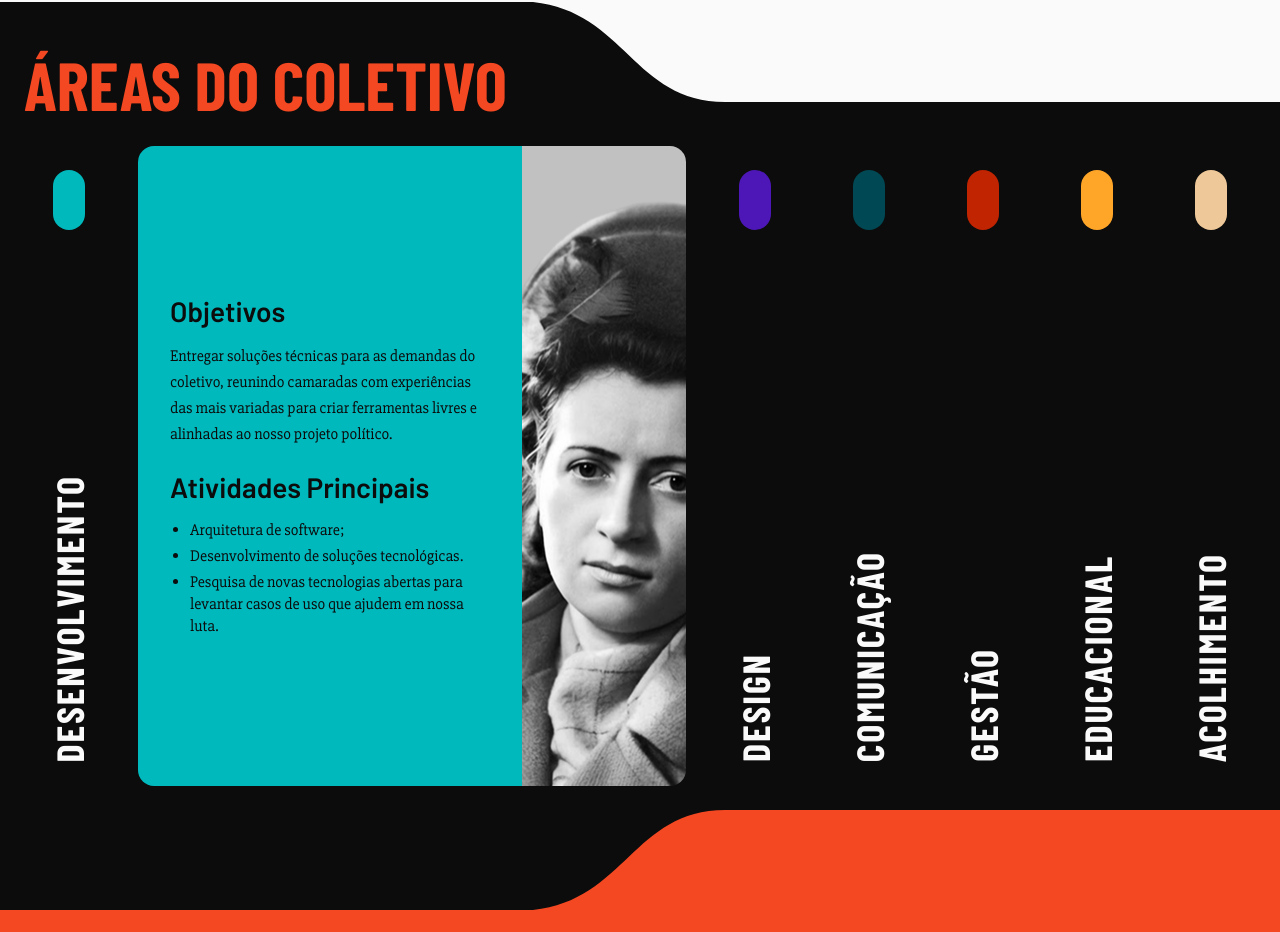
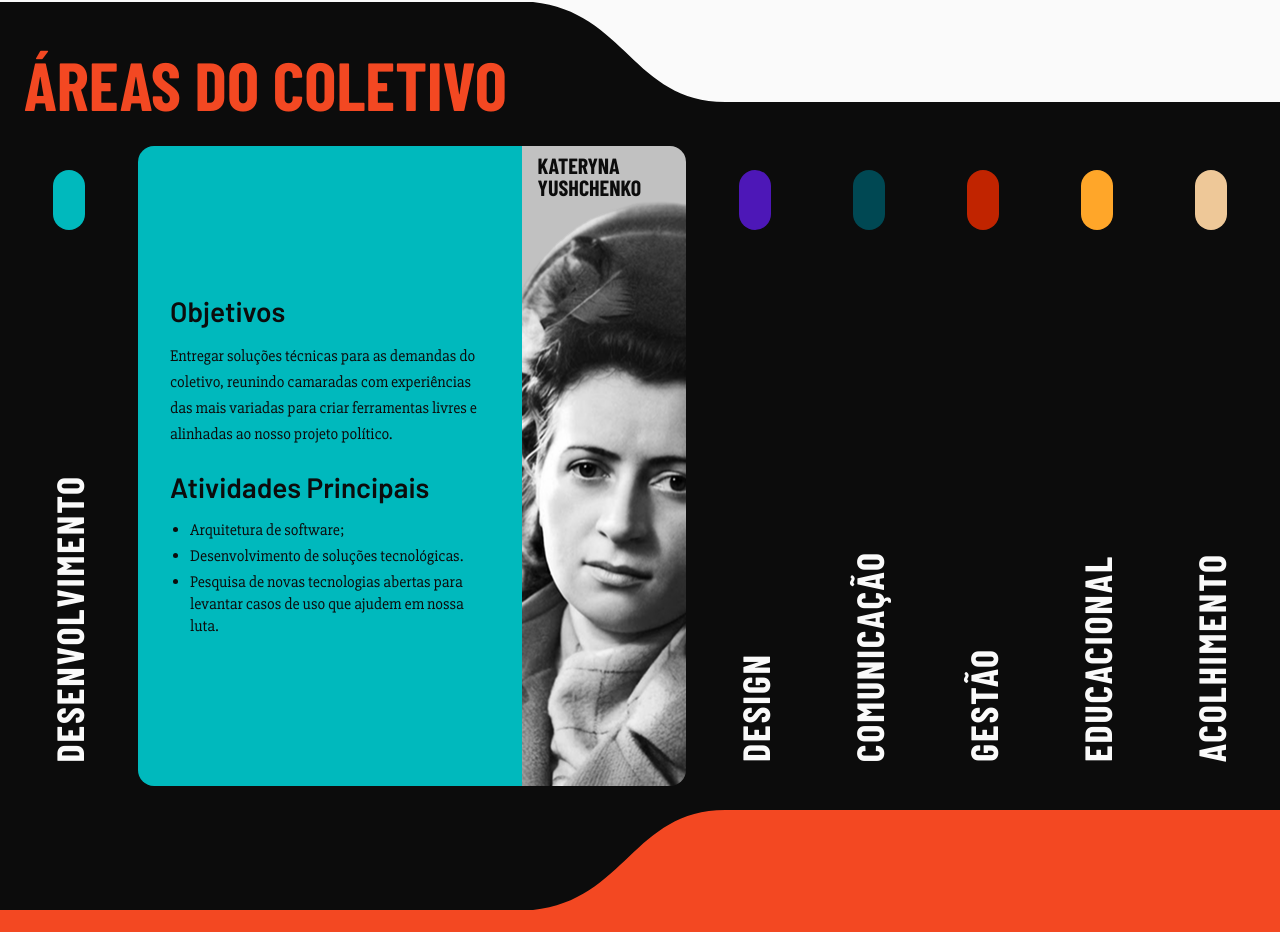
Before and after one commit to Coletivo-Popular-Design-Desenvolvimento/site-cpdd, a Next.js app in the folder apps/cpdd-site/: page / in a window 1280 px wide. Shown: the part 3401-4333 px from the top of the page. Built offline with nearby package versions, Linux system fonts and the light colour scheme; no server answers.

Commit message:
refactor(collective-areas): add image links and descriptions to panels

```diff
--- a/apps/cpdd-site/src/components/Home/CollectiveAreas/ExpandedPanel.tsx
+++ b/apps/cpdd-site/src/components/Home/CollectiveAreas/ExpandedPanel.tsx
@@ -52,6 +52,14 @@ export function ExpandedPanel({ panel, isActive, isMobileActive }: Readonly<Expa
                     fill
                     className="object-cover"
                 />
+                <a
+                    className="absolute top-2 left-4 w-min font-heading uppercase font-medium lg:font-bold text-cpdd-neutral-950 text-sm lg:text-300 leading-none"
+                    href={panel.imageLink}
+                    target="_blank"
+                    rel="noopener noreferrer"
+                >
+                    {panel.imageDesc}
+                </a>
             </div>
         </div>
     )
--- a/apps/cpdd-site/src/components/Home/CollectiveAreas/data.ts
+++ b/apps/cpdd-site/src/components/Home/CollectiveAreas/data.ts
@@ -19,6 +19,7 @@ export const panels: Panel[] = [
         ],
         image: '/area-desenvolvimento.png',
         imageDesc: 'Kateryna Yushchenko',
+        imageLink: 'https://pt.wikipedia.org/wiki/Kateryna_Yushchenko',
     },
     {
         id: 1,
@@ -36,6 +37,7 @@ export const panels: Panel[] = [
         ],
         image: '/area-design.png',
         imageDesc: 'Alexander Rodchenko',
+        imageLink: 'https://pt.wikipedia.org/wiki/Alexander_Rodchenko',
     },
     {
         id: 2,
@@ -54,6 +56,7 @@ export const panels: Panel[] = [
         ],
         image: '/area-comunicacao.png',
         imageDesc: 'Antonio Gramsci',
+        imageLink: 'https://pt.wikipedia.org/wiki/Antonio_Gramsci',
     },
     {
         id: 3,
@@ -70,6 +73,7 @@ export const panels: Panel[] = [
         ],
         image: '/area-gestao.png',
         imageDesc: 'Rosa Luxemburgo',
+        imageLink: 'https://pt.wikipedia.org/wiki/Rosa_Luxemburgo',
     },
     {
         id: 4,
@@ -86,6 +90,7 @@ export const panels: Panel[] = [
         ],
         image: '/area-educacional.png',
         imageDesc: 'Paulo Freire',
+        imageLink: 'https://pt.wikipedia.org/wiki/Paulo_Freire',
     },
     {
         id: 5,
@@ -103,5 +108,6 @@ export const panels: Panel[] = [
         ],
         image: '/area-acolhimento.png',
         imageDesc: 'Frantz Fanon',
+        imageLink: 'https://pt.wikipedia.org/wiki/Frantz_Fanon',
     }
 ];
--- a/apps/cpdd-site/src/components/Home/CollectiveAreas/types.ts
+++ b/apps/cpdd-site/src/components/Home/CollectiveAreas/types.ts
@@ -9,4 +9,5 @@ export interface Panel {
     activities: string[]
     image: string
     imageDesc: string
+    imageLink: string
 }
```
